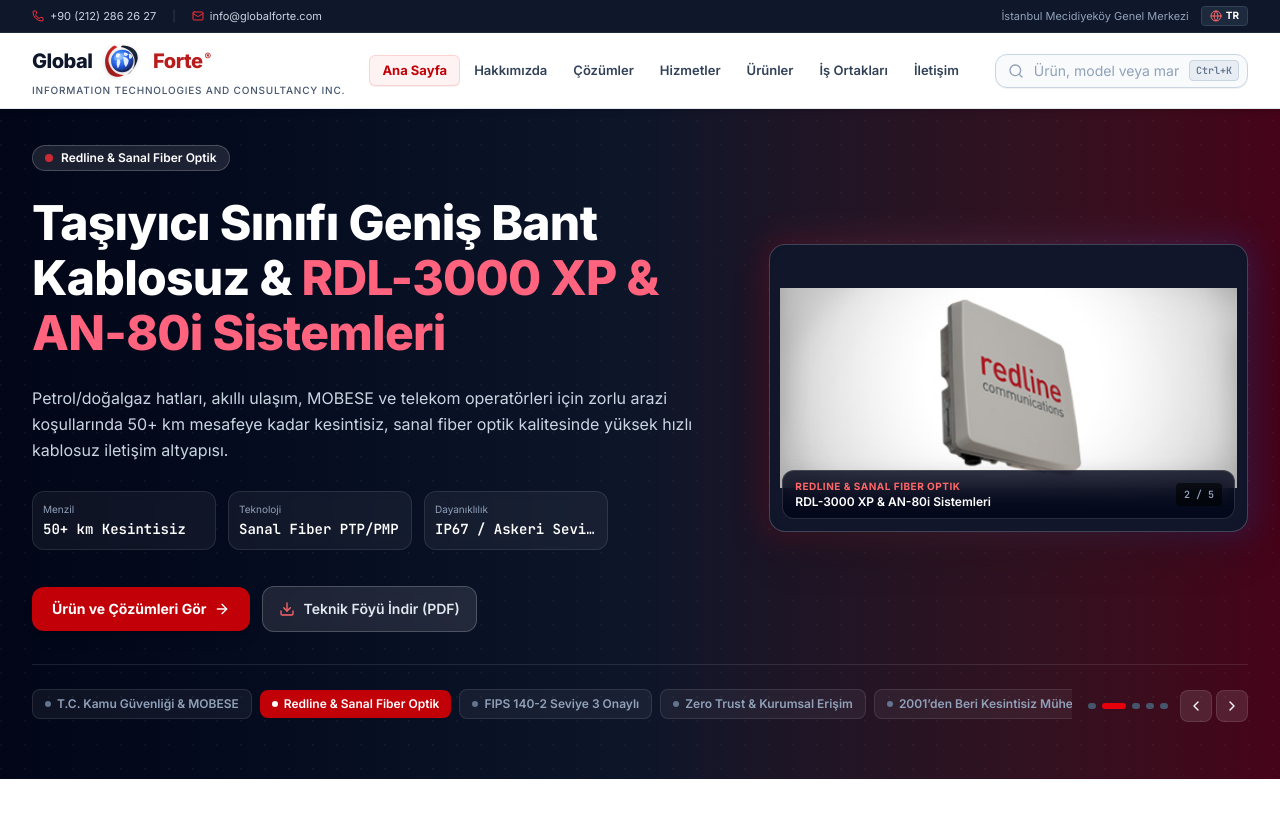
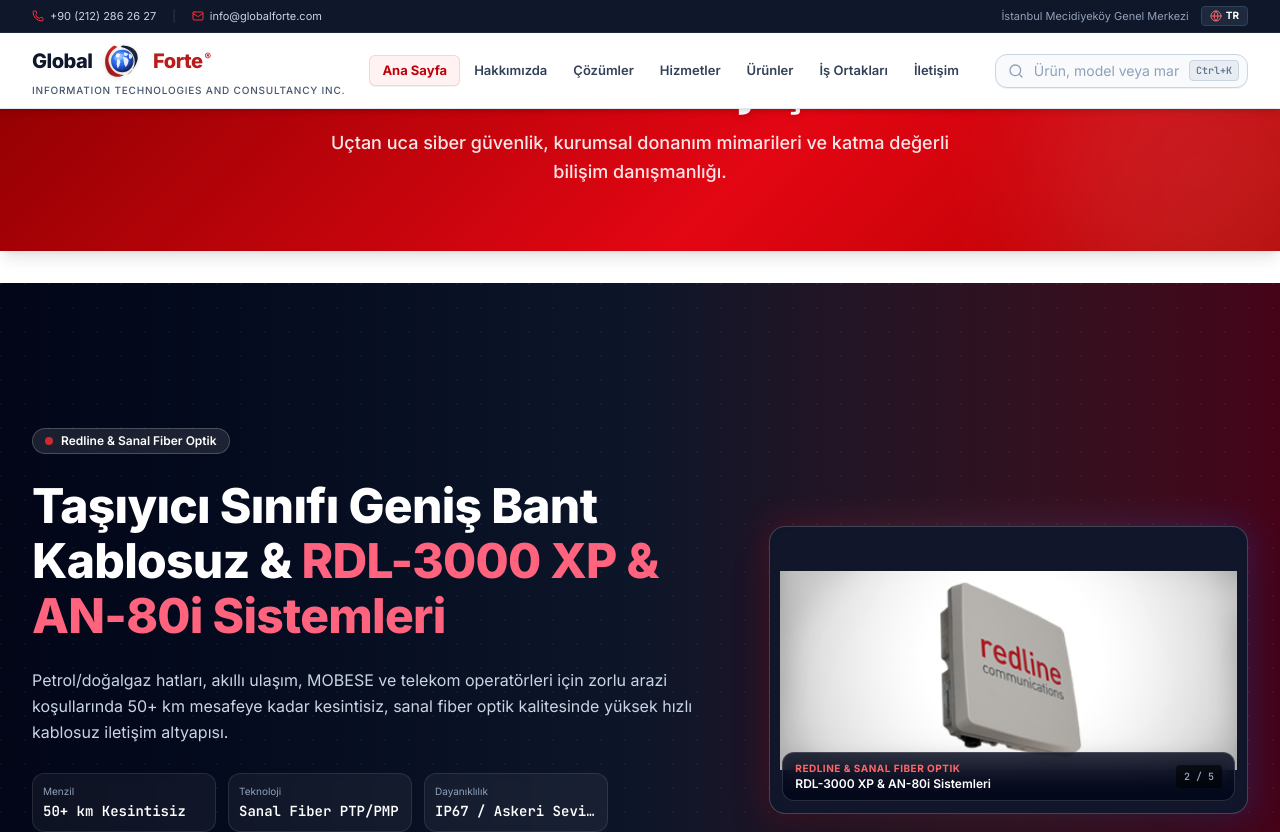
Before and after one commit to ahmetguven3579/Global-Forrte, a React (Vite) app: page / in a window 1280 px wide. Shown: the top 832 px of the page. Built offline with nearby package versions, Linux system fonts and the light colour scheme.

Commit message:
Refactor comments and add welcome banner
Updated comments and added a welcome banner for the home page.

```diff
--- a/src/App.tsx
+++ b/src/App.tsx
@@ -96,7 +96,7 @@
     if (searchFilter !== undefined) {
       setSearchQueryForProducts(searchFilter);
     } else if (page !== 'products') {
-      setSearchQueryForProducts('');
+      setSelectedCategoryForProducts('');
     }
 
     window.scrollTo({ top: 0, behavior: 'smooth' });
@@ -153,7 +153,7 @@
         </div>
       )}
 
-      {/* Top Header - Orijinal Sağlam Hali */}
+      {/* TOP HEADER - SORUNSUZ ÇALIŞAN HALİ */}
       <Header
         activePage={activePage}
         onNavigate={handleNavigate}
@@ -165,8 +165,30 @@
         initialSearchQuery={searchQueryForProducts}
       />
 
-      {/* Main Routed View */}
+      {/* MAIN ROUTED VIEW */}
       <main className="flex-1 w-full max-w-full overflow-x-hidden">
+
+        {/* ANA SAYFANIN EN ÜSTÜNE KURUMSAL KIRMIZI/BORDO KARŞILAMA BANNER'I */}
+        {activePage === 'home' && (
+          <div
+            className="w-full py-16 px-6 text-white text-center shadow-lg relative overflow-hidden mb-8"
+            style={{
+              backgroundImage: 'linear-gradient(135deg, #8B0000 0%, #e30613 60%, #b30000 100%)'
+            }}
+          >
+            <div className="max-w-4xl mx-auto relative z-10">
+              <h2 className="text-3xl md:text-5xl font-extrabold tracking-wide mb-4 drop-shadow-md">
+                Global Forte Teknoloji Çözümleri
+              </h2>
+              <p className="text-white/90 text-base md:text-lg font-medium max-w-2xl mx-auto leading-relaxed">
+                Uçtan uca siber güvenlik, kurumsal donanım mimarileri ve katma değerli bilişim danışmanlığı.
+              </p>
+            </div>
+            {/* Arka plan şık dekoratif parıltı */}
+            <div className="absolute -right-20 -bottom-20 w-80 h-80 bg-white/10 rounded-full blur-3xl pointer-events-none"></div>
+          </div>
+        )}
+
         {activePage === 'home' && (
           <HomePage
             onNavigate={handleNavigate}
@@ -213,10 +235,10 @@
         )}
       </main>
 
-      {/* Corporate Footer */}
+      {/* CORPORATE FOOTER */}
       <Footer onNavigate={handleNavigate} lang={lang} />
 
-      {/* Datasheet Modal */}
+      {/* DATASHEET MODAL */}
       <DatasheetModal
         product={datasheetProduct}
         onClose={() => setDatasheetProduct(null)}
```
